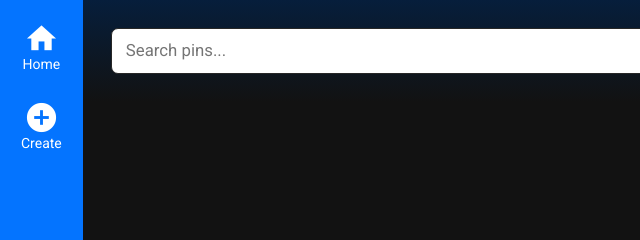
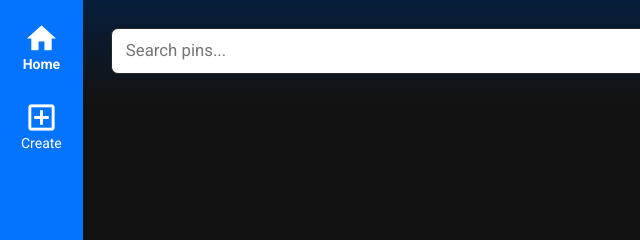
Before and after one commit to jerem-marti/MAInD-Creative_Coding_Foundation-2025-Exo_01, a website built with Parcel: page src/index.html in a window 1280 px wide. Shown: the top 240 px of the page, 0-640 px from the left. Built offline with nearby package versions, Linux system fonts and the light colour scheme.

Commit message:
fix(css): nav link

```diff
--- a/src/css/structure.css
+++ b/src/css/structure.css
@@ -38,27 +38,44 @@ nav {
 }
 
 nav a {
-  color: var(--secondary-color);
   text-decoration: none;
   padding: 0.5rem;
   border-radius: var(--border-radius);
   display: flex;
   flex-direction: column;
   align-items: center;
+  transition: var(--default-transition);
 }
 
 nav a * {
-  transition: color var(--default-transition);
   text-align: center;
+  transition: var(--default-transition);
 }
 
-nav a:hover *,
-nav a.active * {
-  background: var(--primary-color);
+nav a:hover {
+  background-color: var(--primary-color-dark);
 }
 
 nav a .material-icons {
   font-size: 2.5rem;
+  display: none;
+}
+
+nav a.active span:last-child{
+  font-weight: bold;
+}
+
+nav a.active .material-icons {
+  font-size: 2.5rem;
+  display: inline;
+}
+
+nav a .material-icons-outlined {
+  font-size: 2.5rem;
+}
+
+nav a.active .material-icons-outlined {
+  display: none;
 }
 
 /********************************************************************************/
--- a/src/index.html
+++ b/src/index.html
@@ -9,7 +9,7 @@
     <link rel="preconnect" href="https://fonts.googleapis.com">
     <link rel="preconnect" href="https://fonts.gstatic.com" crossorigin>
     <link href="https://fonts.googleapis.com/css2?family=Roboto:ital,wght@0,100..900;1,100..900&display=swap" rel="stylesheet">
-    <link href="https://fonts.googleapis.com/icon?family=Material+Icons" rel="stylesheet">
+    <link href="https://fonts.googleapis.com/icon?family=Material+Icons|Material+Icons+Outlined" rel="stylesheet">
 
     <!-- Main Stylesheet -->
     <link rel="stylesheet" href="css/index.css">
@@ -165,11 +165,13 @@
     </div>
     <nav>
         <a href="#home">
+            <span class="material-icons-outlined">home</span>
             <span class="material-icons">home</span>
             <span>Home</span>
         </a>
         <a href="#create">
-            <span class="material-icons">add_circle</span>
+            <span class="material-icons-outlined">add_box</span>
+            <span class="material-icons">add_box</span>
             <span>Create</span>
         </a>
     </nav>
```
